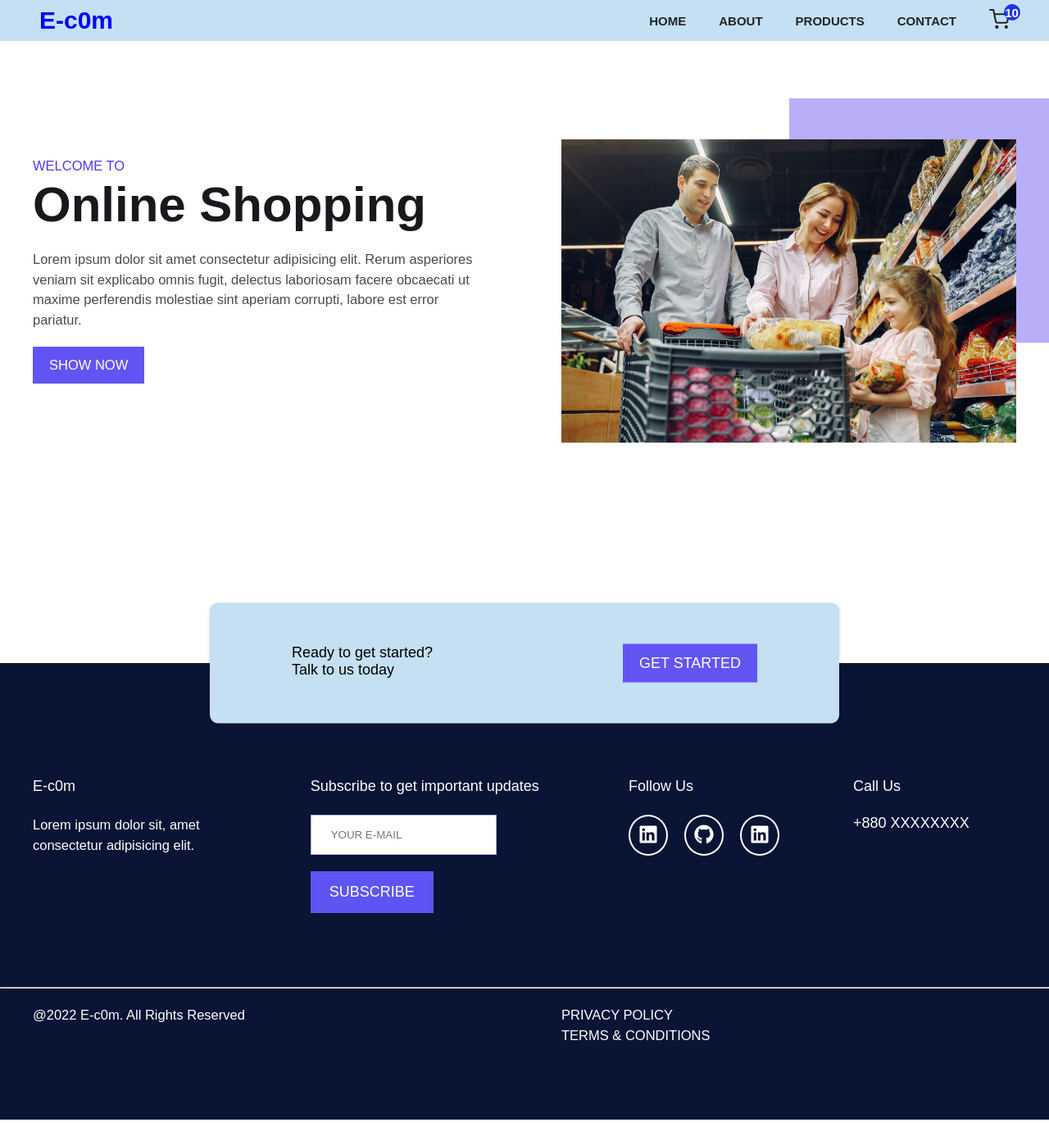
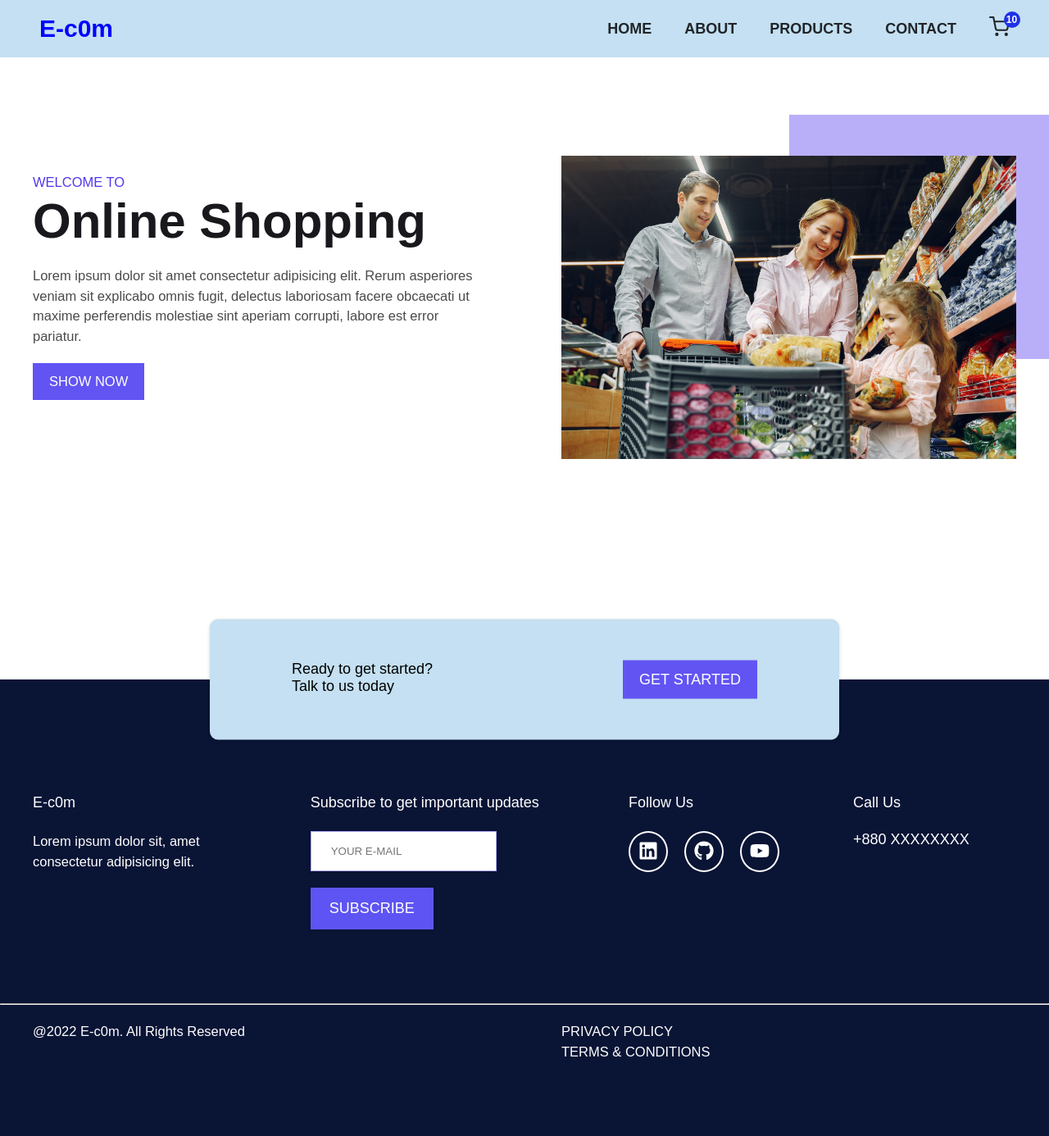
Before and after one commit to SamaelMarjan/ec0m, a React (Create React App) app: page /about in a window 1280 px wide. Shown: the whole page at 82% size. Built offline with nearby package versions, Linux system fonts and the light colour scheme.

Commit message:
update-errorpage-oct-14-21-32

```diff
--- a/src/components/Footer.jsx
+++ b/src/components/Footer.jsx
@@ -2,7 +2,7 @@
 import { NavLink } from 'react-router-dom';
 import styled from 'styled-components';
 
-import {FaGithub, FaLinkedin} from 'react-icons/fa';
+import {FaGithub, FaLinkedin, FaYoutube} from 'react-icons/fa';
 
 import {Button} from '../styles/Button';
 
@@ -19,7 +19,7 @@
 
                 <div>
                     <Button>
-                        <NavLink>Get Started</NavLink>
+                        <NavLink to='/'>Get Started</NavLink>
                     </Button>
                 </div>
 
@@ -54,7 +54,7 @@
                         </div>
                         <div>
                             <a href='https://www.youtube.com' target="_blank" rel="noreferrer">
-                                <FaLinkedin className='icons' />
+                                <FaYoutube className='icons' />
                             </a>
                         </div>
                     </div>
@@ -152,6 +152,10 @@
             transform: translateY(0%);
             text-align: center;
 
+            .grid div:last-child {
+                justify-self: center;
+            }
+
 
         }
 
@@ -159,7 +163,7 @@
             padding: 9rem 0 9rem 0;
         }
 
-        .footer-bottom-section {
+        .footer-bottom--section {
             padding-top: 4.8rem;
         }
     }
--- a/src/components/Header.jsx
+++ b/src/components/Header.jsx
@@ -15,7 +15,7 @@
 
 const MainHeader = styled.header`
   padding: 0 4.8rem;
-  height: 5rem;
+  height: 7rem;
   background-color: ${({theme}) => theme.colors.bg};
   display: flex;
   justify-content: space-between;
--- a/src/components/HeroSection.jsx
+++ b/src/components/HeroSection.jsx
@@ -15,7 +15,7 @@
                     <p>
                         Lorem ipsum dolor sit amet consectetur adipisicing elit. Rerum asperiores veniam sit explicabo omnis fugit, delectus laboriosam facere obcaecati ut maxime perferendis molestiae sint aperiam corrupti, labore est error pariatur.
                     </p>
-                    <NavLink>
+                    <NavLink to='/products'>
                         <Button>show now</Button>
                     </NavLink>
                 </div>
--- a/src/components/Nav.jsx
+++ b/src/components/Nav.jsx
@@ -60,7 +60,7 @@
     &:visited {
       display: inline-block;
       text-decoration: none;
-      font-size: 1.5rem;
+      font-size: 1.8rem;
       font-weight: 600;
       text-transform: uppercase;
       color: ${({theme}) => theme.colors.black};
@@ -82,6 +82,7 @@
     }
 
     .cart-total-item {
+      font-size: 1.2rem;
       width: 2rem;
       height: 2rem;
       position: absolute;
--- a/src/pages/ErrorPage.jsx
+++ b/src/pages/ErrorPage.jsx
@@ -1,11 +1,46 @@
 import React from 'react';
+import { NavLink } from 'react-router-dom';
+import styled from 'styled-components';
+import {Button} from '../styles/Button';
 
 const ErrorPage = () => {
   return (
-    <div>
-        <h1>Error 420</h1>
-    </div>
+    <Wrapper>
+      <div className='container'>
+        <div>
+          <h2>404</h2>
+          <h3>You're lost</h3>
+          <p>
+            The page you are looking for does not exist. How you got here is a
+            mystery. But you can click the button below to go back to the
+            homepage.
+          </p>
+          <NavLink to='/'>
+            <Button>Go Back to Home</Button>
+          </NavLink>
+        </div>
+      </div>
+    </Wrapper>
   );
 }
 
+const Wrapper = styled.section`
+  .container {
+    padding: 9rem 0;
+    text-align: center;
+
+    h2 {
+      font-size: 10rem;
+    }
+
+    h3 {
+      font-size: 4.2rem;
+    }
+
+    p {
+      margin: 2rem 0;
+    }
+  }
+`;
+
 export default ErrorPage;
```
